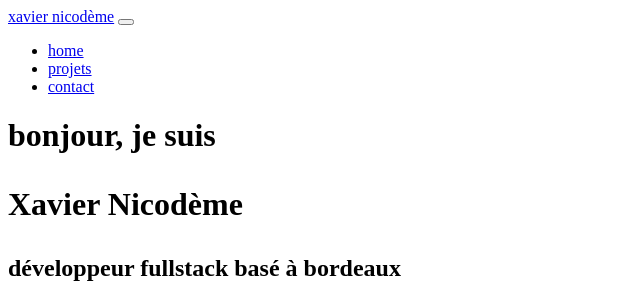
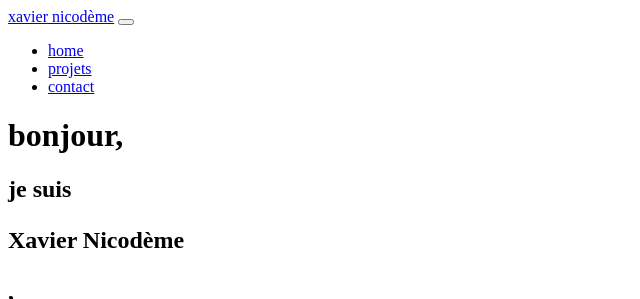
Before and after one commit to XavierNicodeme/portfolio, a Symfony app: template templates/home/index.html.twig in a window 1280 px wide. Shown: the top 299 px of the page, without its empty margins (0-640 px from the left). Run offline with Twig, Linux system fonts and the light colour scheme; the template is opened without the code that fills it, so the values that code supplies are empty; some libraries are stand-ins or nearby versions.

Commit message:
reorganize navbar and change picture

```diff
--- a/assets/styles/home/home.scss
+++ b/assets/styles/home/home.scss
@@ -6,10 +6,10 @@
   margin-top: 11%;
 }
 .entete {
-  margin-top: 5%;
+  margin-top: 21%;
 }
 .entete-text {
-  font-size: 20px;
+  font-size: 30px;
 }
 .name {
   color: $primary;
--- a/src/Form/ProjetType.php
+++ b/src/Form/ProjetType.php
@@ -6,6 +6,7 @@ use App\Entity\Language;
 use App\Entity\Projet;
 use Symfony\Bridge\Doctrine\Form\Type\EntityType;
 use Symfony\Component\Form\AbstractType;
+use Symfony\Component\Form\Extension\Core\Type\TextareaType;
 use Symfony\Component\Form\Extension\Core\Type\TextType;
 use Symfony\Component\Form\FormBuilderInterface;
 use Symfony\Component\OptionsResolver\OptionsResolver;
@@ -16,7 +17,7 @@ class ProjetType extends AbstractType
     {
         $builder
             ->add('name', TextType::class)
-            ->add('description', TextType::class)
+            ->add('description', TextareaType::class)
             ->add('link', TextType::class)
             ->add('isGithub')
             ->add('languages', EntityType::class, [
--- a/templates/components/_navbar.html.twig
+++ b/templates/components/_navbar.html.twig
@@ -1,11 +1,10 @@
-<nav class="navbar navbar-expand-lg navbar-light bg-light position-fixed w-100">
-    <div class="container-fluid">
-        <div class="d-flex justify-content-between">
-            <a class="navbar-brand nav-myname" href="#">xavier nicodème</a>
+<nav class="navbar navbar-expand-lg navbar-light fixed-top">
+    <div class="container-fluid col-11 mx-auto">
+        <a class="navbar-brand" href="{{ path('home') }}">xavier nicodème</a>
         <button class="navbar-toggler" type="button" data-bs-toggle="collapse" data-bs-target="#navbarNav" aria-controls="navbarNav" aria-expanded="false" aria-label="Toggle navigation">
             <span class="navbar-toggler-icon"></span>
         </button>
-            <div class="collapse navbar-collapse" id="navbarNav">
+        <div class="collapse navbar-collapse d-lg-flex justify-content-lg-end" id="navbarNav">
             <ul class="navbar-nav">
                 <li class="nav-item">
                     <a class="nav-link" aria-current="page" href="{{ path('home') }}">home</a>
@@ -14,7 +13,7 @@
                     <a class="nav-link" href="{{ path('home') ~ '#projets' }}">projets</a>
                 </li>
                 <li class="nav-item">
-                        <a class="nav-link" href="#">contact</a>
+                    <a class="nav-link" href="{{ path('home') ~ '#contact' }}">contact</a>
                 </li>
                 {% if app.user %}
                     <li class="nav-item dropdown">
@@ -33,5 +32,4 @@
             </ul>
         </div>
     </div>
-    </div>
 </nav>
--- a/templates/home/index.html.twig
+++ b/templates/home/index.html.twig
@@ -6,25 +6,28 @@
             <div class="test min-vh-100">
                 <div class="block-draw d-flex justify-content-center">
                     <div class="entete me-3">
-                        <h1 class="entete-text d-flex">bonjour, je suis <p class="name ms-2"> Xavier Nicodème</p></h1>
-                        <h2 class="entete-text ms-5">développeur fullstack basé à bordeaux</h2>
+                        <h1 class="entete-text">bonjour, </h1>
+                        <h2 class="entete-text d-flex">je suis <p class="name ms-2 fw-bold mb-0"> Xavier Nicodème</p>,</h2>
+                        <h2 class="entete-text">développeur junior full-stack</h2>
                     </div>
-                    <img src="{{ asset('build/images/BedySmile.png') }}" class="draw ms-3" alt="Draw Profile">
+                    <img src="{{ asset('build/images/drawbedy.png') }}" class="draw ms-3" alt="Draw Profile">
                 </div>
             </div>
-            <div id="projets" class="mb-5">
+            <div id="projets" class="mb-5 mt-5">
                 <h2 class="projets-section text-center">MES PROJETS</h2>
                 <ul>
                 {% for projet in projets %}
                     <li>{{ projet.name }}</li>
                     <li>{{ projet.description }}</li>
                     <li>{{ projet.link }}</li>
-                    {% if projet.languages is empty %}
-                        <li>
+                    {% if projet.languages is not empty %}
+                        <li> Construit avec :
                             <ul>
                             {% for language in projet.languages %}
-                                <li>{{ language.name }}</li>
-                                <li>{{ language.logo }}</li>
+                                <li>
+                                    {{ language.name }}
+                                    <img class="logo-language" src="{{ asset('build/images/' ~ language.logo) }}" alt="{{ language.name }}"/>
+                                </li>
                             {% endfor %}
                             </ul>
                         </li>
@@ -34,6 +37,9 @@
                 {% endfor %}
                 </ul>
             </div>
+            <div id="contact">
+                <h2 class="contact-section text-center">CONTACT</h2>
+            </div>
         </div>
     </div>
 
```
Also changed, not shown: 1 other file. Lines whose indentation alone changed are shown as unchanged.
